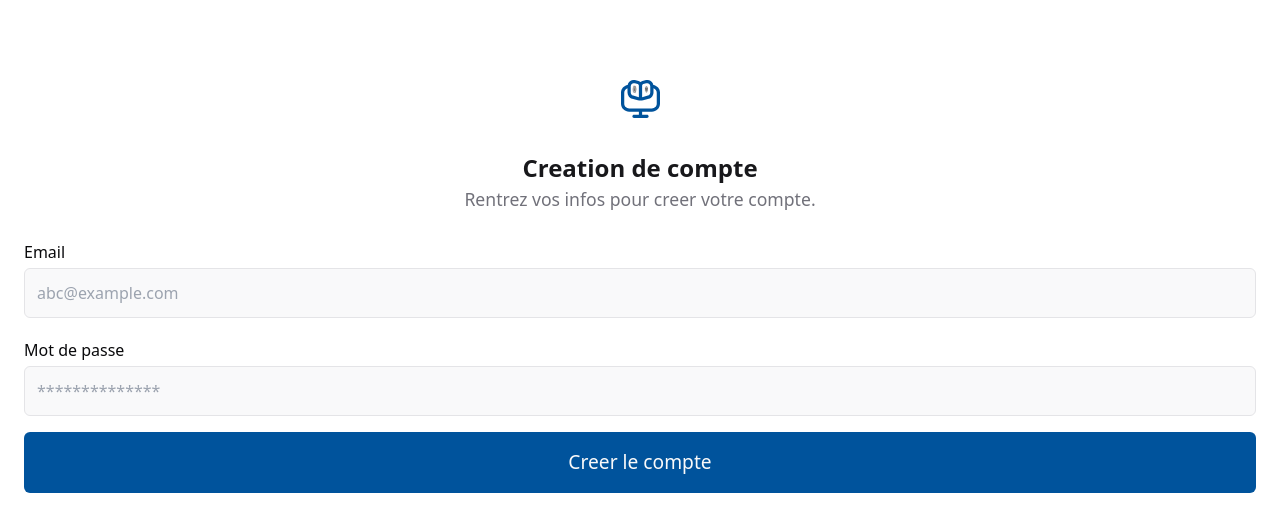
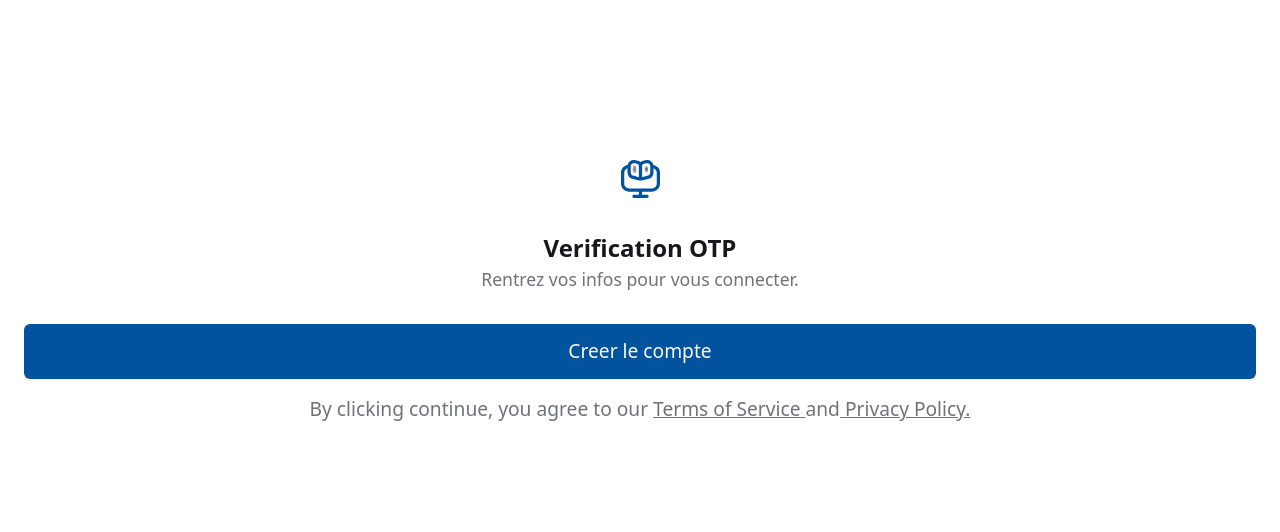
Before and after one commit to Worketyamo-Students/Aws-Labs-Nehemie, a React (Vite) app: page /bienvenue in a window 1280 px wide. Shown: the top 532 px of the page. Built offline with nearby package versions, Linux system fonts and the light colour scheme.

Commit message:
Start-verification

```diff
--- a/src/App.tsx
+++ b/src/App.tsx
@@ -1,8 +1,10 @@
-import Inscription from "./Inscription/Inscription";
+// import Inscription from "./Inscription/Inscription";
+import Verification from "./Verification/Verification";
 const App = () => {
   return (
     <div>
-      <Inscription />
+      {/* <Inscription /> */}
+      <Verification />
     </div>
   )
 };
--- a/src/Inscription/Button/Button.tsx
+++ b/src/Inscription/Button/Button.tsx
@@ -4,7 +4,7 @@ interface Props {
 
 const Button: React.FC<Props> = ({ text }) => {
     return (
-        <div className="w-full p-[1rem] mt-4 rounded-md bg-[#00539C] flex align-center justify-center ">
+        <div className="w-full p-[.8rem] mt-8 rounded-md bg-[#00539C] flex align-center justify-center ">
             <p className="font-medium text-[1.2rem] text-[#FAFAFA] text-center">{text}</p>
         </div>
     )
--- /dev/null
+++ b/src/Inscription/Connect/Connect.tsx
@@ -0,0 +1,14 @@
+interface Props {
+  image: string;
+  text: string;
+}
+const Connect: React.FC<Props> = ({ image, text }) => {
+  return (
+    <div className="flex justify-center align-center gap-3 p-3 mt-4 border-[1px] border-[#E4E4E7] rounded-md">
+      <img src={image} alt="image-connect"/>
+      <p className="text-[#18181B] text-[1.3rem] font-medium">{text}</p>
+    </div>
+  );
+};
+
+export default Connect;
--- a/src/Inscription/Inscription.tsx
+++ b/src/Inscription/Inscription.tsx
@@ -1,6 +1,8 @@
 import Entete from "./Entete/Entete";
 import Input from "./Input/Input";
 import Button from "./Button/Button";
+import Connect from "./Connect/Connect";
+import Police from "./Police/Police";
 
 const Inscription = () => {
   return (
@@ -16,7 +18,13 @@ const Inscription = () => {
             <Progression color="bg-[#D9D9D9]" />
             <Progression color="bg-[#D9D9D9]" />
         </div>  */}
+        <Connect image="/src//assets/github-logo.svg" text="Github"/>
+        <Connect image="/src/assets/Google.svg" text="Google" />
         <Button text="Creer le compte" />
+        <Police  text1="By clicking continue, you agree to our  " link1="#" text2="Terms of Service   "
+              text3="    and"
+              link2="#" text4="    Privacy Policy."/>
+
       </div>
   );
 };
--- /dev/null
+++ b/src/Inscription/Police/Police.tsx
@@ -0,0 +1,20 @@
+interface PoliceProps {
+    text1: string;
+    text2: string;
+    text3: string;
+    text4: string;
+    link1: string;
+    link2: string
+}
+
+const Police = ({ text1, text2, text3, text4, link1, link2 }: PoliceProps) => {
+    return (
+        <p className="text-[#71717A] text-[1.2rem] font-400 text-center mt-4">{text1}
+            <a href={link1} className="text-[#71717A] text-[1.2rem] font-400 underline">{text2}</a>
+            {text3}
+            <a href={link2} className="text-[#71717A] text-[1.2rem] font-400 underline">{text4}</a>
+        </p>
+    )
+}
+
+export default Police;
--- /dev/null
+++ b/src/Verification/Entete/Entete.tsx
@@ -0,0 +1,16 @@
+import Icon from "../../Inscription/Entete/Icon/Icon";
+import Titre from "../../Inscription/Entete/Titre/Titre";
+
+const Entete = () => {
+    return (
+        <div className="flex flex-col items-center gap-[2rem]">
+            <Icon />
+            <Titre
+                text="Verification OTP"
+                paragraph="Rentrez vos infos pour vous connecter."
+            />
+        </div>
+    )
+}
+
+export default Entete
--- /dev/null
+++ b/src/Verification/Verification.tsx
@@ -0,0 +1,18 @@
+import Entete from "../Verification/Entete/Entete";
+import Button from "../Inscription/Button/Button";
+import Police from "../Inscription/Police/Police";
+
+const Verification = () => {
+    return (
+        <div className="pt-[10rem] pb-[3rem] px-[1.5rem]">
+            <Entete />
+            <Button text="Creer le compte" />
+            <Police  text1="By clicking continue, you agree to our  " link1="#" text2="Terms of Service   "
+              text3="    and"
+              link2="#" text4="    Privacy Policy."/>
+
+        </div>
+    )
+}
+
+export default Verification
```
